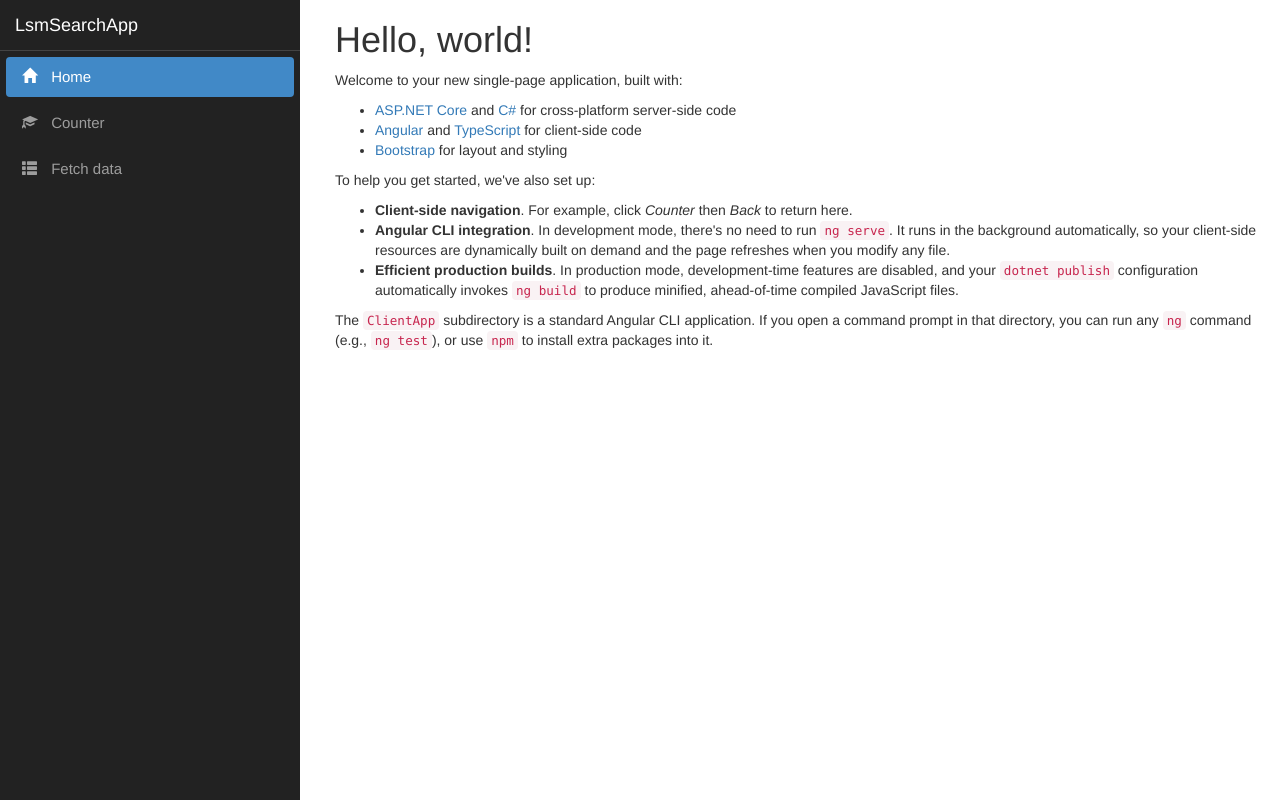
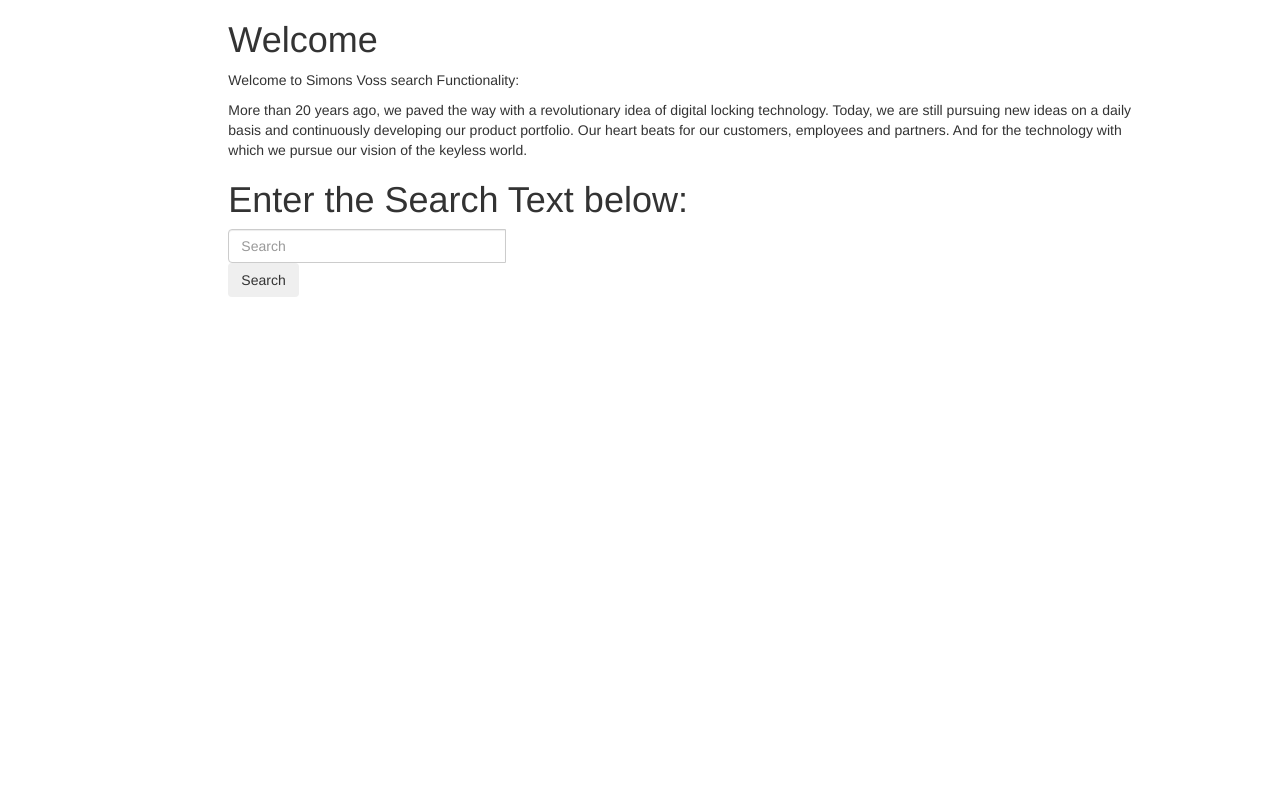
Before and after one commit to mshumaira/SimonsVossLSMSearch_Task, an Angular app in the folder LsmSearchApp/LsmSearchApp/ClientApp/: page / in a window 1280 px wide. Built offline with nearby package versions, Linux system fonts and the light colour scheme.

Commit message:
Input Field and Search button added
Input Field and Search button added
- css file added

```diff
--- a/LsmSearchApp/LsmSearchApp/ClientApp/src/app/app.component.html
+++ b/LsmSearchApp/LsmSearchApp/ClientApp/src/app/app.component.html
@@ -1,7 +1,6 @@
 <div class='container-fluid'>
   <div class='row'>
-    <div class='col-sm-3'>
-      <app-nav-menu></app-nav-menu>
+    <div class='col-sm-2'>
     </div>
     <div class='col-sm-9 body-content'>
       <router-outlet></router-outlet>
--- a/LsmSearchApp/LsmSearchApp/ClientApp/src/app/counter/counter.component.html
+++ /dev/null
@@ -1,7 +0,0 @@
-<h1>Counter</h1>
-
-<p>This is a simple example of an Angular component.</p>
-
-<p>Current count: <strong>{{ currentCount }}</strong></p>
-
-<button (click)="incrementCounter()">Increment</button>
--- a/LsmSearchApp/LsmSearchApp/ClientApp/src/app/counter/counter.component.ts
+++ /dev/null
@@ -1,13 +0,0 @@
-import { Component } from '@angular/core';
-
-@Component({
-  selector: 'app-counter-component',
-  templateUrl: './counter.component.html'
-})
-export class CounterComponent {
-  public currentCount = 0;
-
-  public incrementCounter() {
-    this.currentCount++;
-  }
-}
--- a/LsmSearchApp/LsmSearchApp/ClientApp/src/app/fetch-data/fetch-data.component.html
+++ /dev/null
@@ -1,24 +0,0 @@
-<h1>Weather forecast</h1>
-
-<p>This component demonstrates fetching data from the server.</p>
-
-<p *ngIf="!forecasts"><em>Loading...</em></p>
-
-<table class='table' *ngIf="forecasts">
-  <thead>
-    <tr>
-      <th>Date</th>
-      <th>Temp. (C)</th>
-      <th>Temp. (F)</th>
-      <th>Summary</th>
-    </tr>
-  </thead>
-  <tbody>
-    <tr *ngFor="let forecast of forecasts">
-      <td>{{ forecast.dateFormatted }}</td>
-      <td>{{ forecast.temperatureC }}</td>
-      <td>{{ forecast.temperatureF }}</td>
-      <td>{{ forecast.summary }}</td>
-    </tr>
-  </tbody>
-</table>
--- a/LsmSearchApp/LsmSearchApp/ClientApp/src/app/fetch-data/fetch-data.component.ts
+++ /dev/null
@@ -1,23 +0,0 @@
-import { Component, Inject } from '@angular/core';
-import { HttpClient } from '@angular/common/http';
-
-@Component({
-  selector: 'app-fetch-data',
-  templateUrl: './fetch-data.component.html'
-})
-export class FetchDataComponent {
-  public forecasts: WeatherForecast[];
-
-  constructor(http: HttpClient, @Inject('BASE_URL') baseUrl: string) {
-    http.get<WeatherForecast[]>(baseUrl + 'api/SampleData/WeatherForecasts').subscribe(result => {
-      this.forecasts = result;
-    }, error => console.error(error));
-  }
-}
-
-interface WeatherForecast {
-  dateFormatted: string;
-  temperatureC: number;
-  temperatureF: number;
-  summary: string;
-}
--- /dev/null
+++ b/LsmSearchApp/LsmSearchApp/ClientApp/src/app/home/home.component.css
@@ -0,0 +1,9 @@
+
+.SearchDiv {
+    display: inline-flex !important;
+  }
+
+  .marginTop-20{
+    margin-top: 20px;
+    display: inline-flex !important;
+  }
--- a/LsmSearchApp/LsmSearchApp/ClientApp/src/app/home/home.component.html
+++ b/LsmSearchApp/LsmSearchApp/ClientApp/src/app/home/home.component.html
@@ -1,14 +1,11 @@
-<h1>Hello, world!</h1>
-<p>Welcome to your new single-page application, built with:</p>
-<ul>
-  <li><a href='https://get.asp.net/'>ASP.NET Core</a> and <a href='https://msdn.microsoft.com/en-us/library/67ef8sbd.aspx'>C#</a> for cross-platform server-side code</li>
-  <li><a href='https://angular.io/'>Angular</a> and <a href='http://www.typescriptlang.org/'>TypeScript</a> for client-side code</li>
-  <li><a href='http://getbootstrap.com/'>Bootstrap</a> for layout and styling</li>
-</ul>
-<p>To help you get started, we've also set up:</p>
-<ul>
-  <li><strong>Client-side navigation</strong>. For example, click <em>Counter</em> then <em>Back</em> to return here.</li>
-  <li><strong>Angular CLI integration</strong>. In development mode, there's no need to run <code>ng serve</code>. It runs in the background automatically, so your client-side resources are dynamically built on demand and the page refreshes when you modify any file.</li>
-  <li><strong>Efficient production builds</strong>. In production mode, development-time features are disabled, and your <code>dotnet publish</code> configuration automatically invokes <code>ng build</code> to produce minified, ahead-of-time compiled JavaScript files.</li>
-</ul>
-<p>The <code>ClientApp</code> subdirectory is a standard Angular CLI application. If you open a command prompt in that directory, you can run any <code>ng</code> command (e.g., <code>ng test</code>), or use <code>npm</code> to install extra packages into it.</p>
+<h1>Welcome</h1>
+<p>Welcome to Simons Voss search Functionality:</p>
+<div>
+  <p>More than 20 years ago, we paved the way with a revolutionary idea of digital locking technology. Today, we are still pursuing new ideas on a daily basis and continuously developing our product portfolio. Our heart beats for our customers, employees and partners. And for the technology with which we pursue our vision of the keyless world.</p>
+</div>
+
+<h1>Enter the Search Text below:</h1>
+<div class="SearchDiv input-group marginTop-20">
+  <input class="form-control mr-sm-2" type="text" placeholder="Search" aria-label="Search" [(ngModel)]="searchText">
+  <button class="btn btn-outline-success my-2 my-sm-0" (click)="loadSearchResult()" >Search</button>
+</div>
--- a/LsmSearchApp/LsmSearchApp/ClientApp/src/app/home/home.component.ts
+++ b/LsmSearchApp/LsmSearchApp/ClientApp/src/app/home/home.component.ts
@@ -5,4 +5,13 @@
   templateUrl: './home.component.html',
 })
 export class HomeComponent {
+  title = 'SimonsVossLsmSearch-WebPortal';
+  searchText: string = "";
+  searchResults: any = null;
+
+  constructor () {}
+
+  loadSearchResult() {
+    debugger;
+  }
 }
```
Also changed, not shown: LsmSearchApp/LsmSearchApp/ClientApp/src/app/app.module.ts (+2 -9 lines), 1 other file (tests, documents, lock files or other folders).
